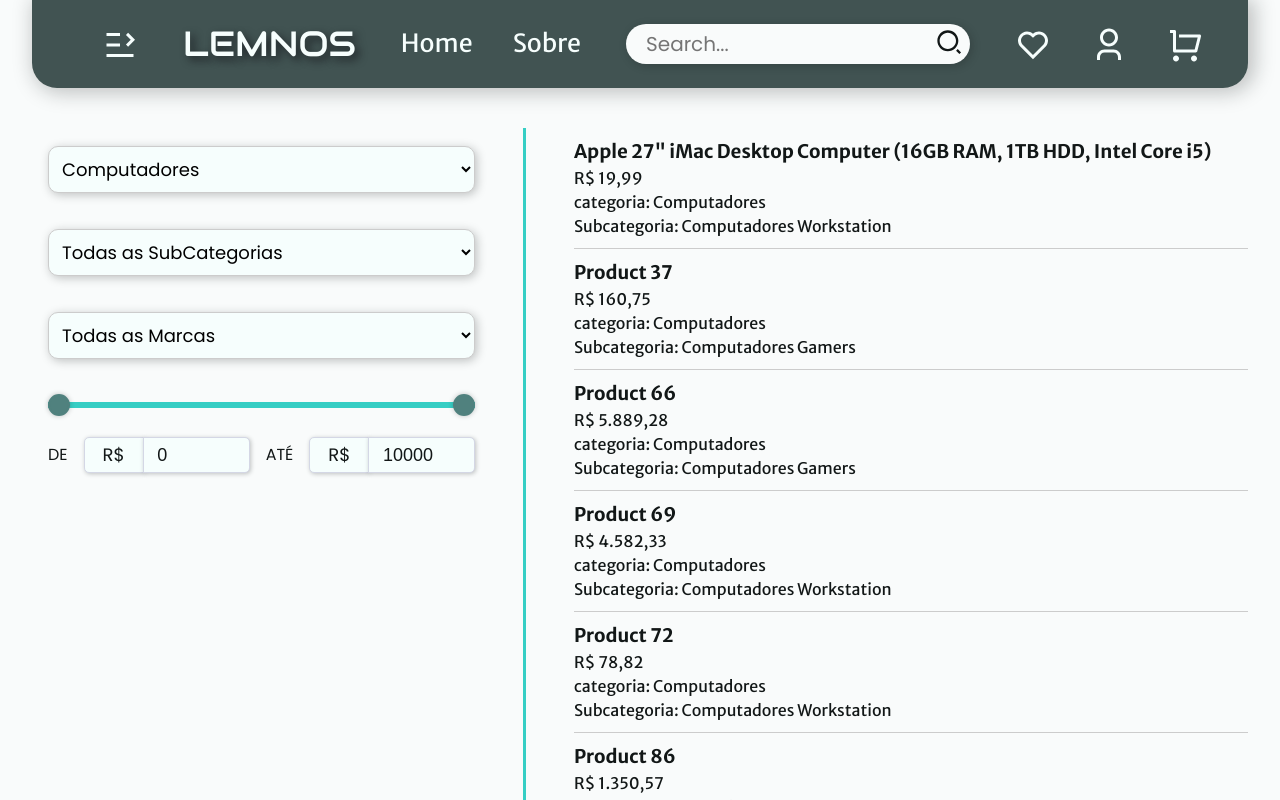
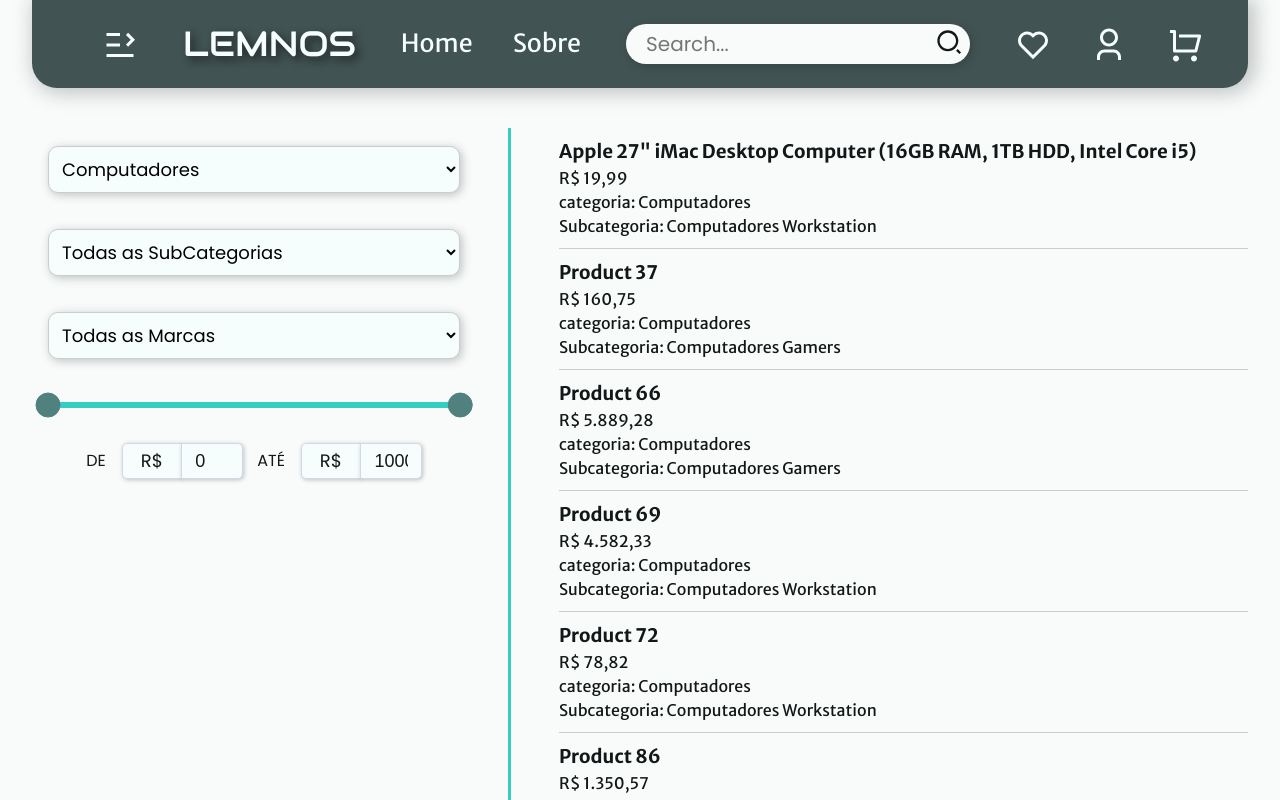
Before and after one commit to lucasatdriano/Lemnos, a React (Vite) app: page /productFilter/Computadores in a window 1280 px wide. Shown: the top 800 px of the page. Built offline with nearby package versions, Linux system fonts and the light colour scheme.

Commit message:
fix double input range

```diff
--- a/package.json
+++ b/package.json
@@ -16,13 +16,16 @@
     "@react-oauth/google": "^0.12.1",
     "@splidejs/react-splide": "^0.7.12",
     "axios": "^1.6.8",
+    "nouislider": "^15.7.2",
     "prop-types": "^15.8.1",
     "react": "^18.2.0",
     "react-dom": "^18.2.0",
     "react-flip-toolkit": "^7.1.0",
     "react-icons": "^5.0.1",
     "react-input-mask": "^2.0.4",
+    "react-nouislider": "^2.0.1",
     "react-number-format": "^5.3.4",
+    "react-range": "^1.8.14",
     "react-redux": "^9.1.0",
     "react-router-dom": "^6.22.3",
     "react-slick": "^0.30.2",
--- a/src/components/inputs/doubleInput/DoubleInputRange.jsx
+++ b/src/components/inputs/doubleInput/DoubleInputRange.jsx
@@ -1,112 +1,117 @@
 import React, { useState, useEffect } from 'react';
-import { toast } from 'react-toastify';
+import { Range, getTrackBackground } from 'react-range';
+import { toast, ToastContainer } from 'react-toastify';
 import 'react-toastify/dist/ReactToastify.css';
 import './doubleInput.scss';
 
+const STEP = 1;
+const MIN = 0;
+const MAX = 10000;
+
 export default function DoubleInputRange({ minValue, maxValue, setMinValue, setMaxValue }) {
-  const [minInputValue, setMinInputValue] = useState(minValue.toString());
-  const [maxInputValue, setMaxInputValue] = useState(maxValue.toString());
+  const [values, setValues] = useState([minValue, maxValue]);
 
-  const handleMinRangeChange = (event) => {
-    let value = parseInt(event.target.value, 10);
-    if (value > maxValue) {
-      value = maxValue;
-      toast.warning('O valor mínimo não pode ser maior que o valor máximo.');
-    }
-    setMinValue(value);
-    setMinInputValue(value.toString());
+  useEffect(() => {
+    setValues([minValue, maxValue]);
+  }, [minValue, maxValue]);
+
+  const handleRangeChange = (newValues) => {
+    setValues(newValues);
   };
 
-  const handleMaxRangeChange = (event) => {
-    let value = parseInt(event.target.value, 10);
-    if (value > 10000) {
-      value = 10000;
-      toast.warning('O valor máximo não pode ser maior que 10000.');
-    }
-    if (value < minValue) {
-      value = minValue;
-      toast.warning('O valor máximo não pode ser menor que o valor mínimo.');
-    }
-    setMaxValue(value);
-    setMaxInputValue(value.toString());
+  const handleRangeFinalChange = (newValues) => {
+    const [newMin, newMax] = newValues;
+    setMinValue(newMin);
+    setMaxValue(newMax);
   };
 
-  const handleMinInputChange = (event) => {
-    let value = event.target.value.replace(/[^\d]/g, '');
-    setMinInputValue(value);
+  const handleMinInputChange = (e) => {
+    const value = parseInt(e.target.value, 10);
+    if (!isNaN(value)) {
+      setValues([value, values[1]]);
+    }
   };
 
   const handleMinInputBlur = () => {
-    let value = parseInt(minInputValue, 10);
-    if (isNaN(value)) {
-      value = 0;
+    const [minVal, maxVal] = values;
+    if (isNaN(minVal) || minVal < MIN) {
+      toast.warning('O valor mínimo não pode ser menor que 0.');
+      setMinValue(MIN);
+      setValues([MIN, maxVal]);
+    } else if (minVal > maxVal) {
+      toast.warning('O valor mínimo não pode ser maior que o valor máximo.');
+      setMinValue(maxVal);
+      setValues([maxVal, maxVal]);
+    } else {
+      setMinValue(minVal);
     }
-    if (value > maxValue) {
-      value = maxValue;
-      toast.warning('O valor mínimo não pode ser maior que o valor máximo.');
-    }
-    setMinValue(value);
-    setMinInputValue(value.toString());
   };
 
-  const handleMaxInputChange = (event) => {
-    let value = event.target.value.replace(/[^\d]/g, '');
-    setMaxInputValue(value);
+  const handleMaxInputChange = (e) => {
+    const value = parseInt(e.target.value, 10);
+    if (!isNaN(value)) {
+      setValues([values[0], value]);
+    }
   };
 
   const handleMaxInputBlur = () => {
-    let value = parseInt(maxInputValue, 10);
-    if (isNaN(value)) {
-      value = 10000;
+    const [minVal, maxVal] = values;
+    if (isNaN(maxVal) || maxVal > MAX) {
+      toast.warning('O valor máximo não pode ser maior que 10000.');
+      setMaxValue(MAX);
+      setValues([minVal, MAX]);
+    } else if (maxVal < minVal) {
+      toast.warning('O valor máximo não pode ser menor que o valor mínimo.');
+      setMaxValue(minVal);
+      setValues([minVal, minVal]);
+    } else {
+      setMaxValue(maxVal);
     }
-    if (value > 10000) {
-      value = 10000;
-      toast.warning('O valor máximo não pode ser maior que 10000.');
-    }
-    if (value < minValue) {
-      value = minValue;
-      toast.warning('O valor máximo não pode ser menor que o valor mínimo.');
-    }
-    setMaxValue(value);
-    setMaxInputValue(value.toString());
   };
 
-  useEffect(() => {
-    setMinInputValue(minValue.toString());
-    setMaxInputValue(maxValue.toString());
-    setArea();
-  }, [minValue, maxValue]);
-
-  function setArea() {
-    const sliderMaxValue = 10000;
-    const range = document.querySelector(".sliderTrack");
-    if (range) {
-      range.style.left = `${(minValue / sliderMaxValue) * 100}%`;
-      range.style.right = `${100 - (maxValue / sliderMaxValue) * 100}%`;
-    }
-  }
-
   return (
-    <div className='doubleRangeInput'>
+    <div className="doubleRangeInput">
+      <ToastContainer />
       <div className="rangeSlider">
-        <div className="sliderTrack"></div>
-        <input
-          type="range"
-          name='minValue'
-          className='minValue'
-          min={0}
-          max={10000}
-          value={minValue}
-          onChange={handleMinRangeChange}
-        />
-        <input
-          type="range"
-          name='maxValue'
-          className='maxValue'
-          min={0}
-          max={10000}
-          value={maxValue}
-          onChange={handleMaxRangeChange}
+        <Range
+          values={values}
+          step={STEP}
+          min={MIN}
+          max={MAX}
+          onChange={handleRangeChange}
+          onFinalChange={handleRangeFinalChange}
+          renderTrack={({ props, children }) => (
+            <div
+              {...props}
+              style={{
+                ...props.style,
+                borderRadius: '5px',
+                height: '6px',
+                width: '100%',
+                background: getTrackBackground({
+                  values,
+                  colors: ['#415352', '#36CEC4', '#415352'],
+                  min: MIN,
+                  max: MAX,
+                }),
+              }}
+            >
+              {children}
+            </div>
+          )}
+          renderThumb={({ props }) => (
+            <div
+              {...props}
+              style={{
+                ...props.style,
+                height: '25px',
+                width: '25px',
+                borderRadius: '50%',
+                backgroundColor: '#50817e',
+                border: '1px solid #50817e',
+              }}
+            />
+          )}
         />
         <div className="inputBox">
           <div className="minBox">
@@ -115,13 +120,13 @@
               <span className="inputAddon">R$</span>
               <input
                 type="text"
-                name="minInput"
-                className='inputField minInput'
-                maxLength={5}
-                value={minInputValue}
+                className="inputField minInput"
+                value={values[0]}
                 onChange={handleMinInputChange}
                 onBlur={handleMinInputBlur}
-                inputMode='numeric'
+                inputMode="numeric"
+                min={MIN}
+                max={MAX}
               />
             </div>
           </div>
@@ -131,13 +136,13 @@
               <span className="inputAddon">R$</span>
               <input
                 type="text"
-                name="maxInput"
-                className='inputField maxInput'
-                maxLength={5}
-                value={maxInputValue}
+                className="inputField maxInput"
+                value={values[1]}
                 onChange={handleMaxInputChange}
                 onBlur={handleMaxInputBlur}
-                inputMode='numeric'
+                inputMode="numeric"
+                min={MIN}
+                max={MAX}
               />
             </div>
           </div>
--- a/src/components/inputs/doubleInput/doubleInput.scss
+++ b/src/components/inputs/doubleInput/doubleInput.scss
@@ -41,7 +41,7 @@
             position: absolute;
             width: 100%;
             background: none;
-            pointer-events: none;
+            // pointer-events: none;
             top: 50%;
             transform: translateY(-50%);
             appearance: none;
@@ -103,8 +103,9 @@
             .minBox, .maxBox {
                 display: flex;
                 align-items: center;
+                margin: 0 auto;
                 gap: 1em;
-                width: 50%;
+                width: 40%;
                 margin-top: 35px;
 
                 .inputWrap {
@@ -161,7 +162,7 @@
 
             .minBox {
                 padding-right: .5em;
-                margin-right: .5em;
+                margin-right: -2em;
             }
         }
     }
--- a/src/pages/aboutPage/about.scss
+++ b/src/pages/aboutPage/about.scss
@@ -43,11 +43,10 @@
             gap: 2em;
             display: flex;
             align-items: center;
-            text-align: justify;
 
             p {
-                width: 50%;
-                text-wrap: balance;
+                width: 75%;
+                word-spacing: 5px;
                 font-size: 2rem;
             }
 
@@ -80,8 +79,10 @@
                 width: 30vw;
                 height: 20em;
                 padding: 10px;
-                text-align: justify;
+                // text-align: justify;
+                text-align: center;
                 border-radius: 20px;
+                word-spacing: 5px;
                 letter-spacing: 1.5px;
                 overflow: hidden;
                 box-shadow: 4px 4px 8px $color-shadow;
--- a/src/pages/productPage/product.scss
+++ b/src/pages/productPage/product.scss
@@ -41,36 +41,40 @@
       width: 90%;
       display: flex;
       justify-content: center;
-      padding: 1em 0;
-      gap: 15em;
+      // margin-top: -2em;
+      gap: 2em;
 
       .containerImages {
         display: flex;
         flex-direction: column;
         align-items: center;
         justify-content: center;
-        gap: 0em;
-        width: clamp(25vw, 25vw + 100em, 30vw);
+        gap: .5em;
+        width: 50%;
         padding: 2em 0;
 
         .imageMain {
           border-radius: 15px;
-          width: clamp(35em, 35em + 2vw, 45em);
-          height: clamp(35em, 35em + 2vw, 45em);
+          width: 100%;
+          max-width: 40em;
+          height: 75%;
+          max-height: 40em;
+          min-height: 40em;
           cursor: pointer;
           box-shadow: 2px 2px 10px $color-shadow;
         }
 
         .optionsImages {
           display: flex;
+          width: 100%;
+          max-width: 40em;
           gap: 1em;
-          padding: .25em;
 
           img {
             border-radius: 10px;
-            // object-fit: contain;
-            width: clamp(3em, 30vw, 7.5em);
-            height: clamp(3em, 30vh, 7.5em);
+            object-fit: contain;
+            width: 25%;
+            height: clamp(3em, 30vh, 9em);
             cursor: pointer;
             box-shadow: 2px 2px 10px $color-shadow;
           }
@@ -78,7 +82,7 @@
       }
 
       .containerInfos {
-        width: clamp(30vw, 20vw + 100em, 40vw);
+        width: 50%;
         display: flex;
         flex-direction: column;
         align-self: center;
```
Also changed, not shown: 1 other file (tests, documents, lock files or other folders).
